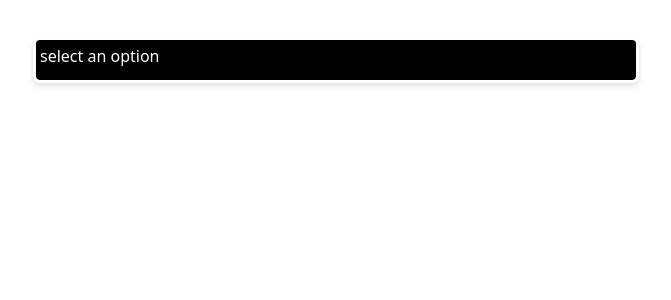
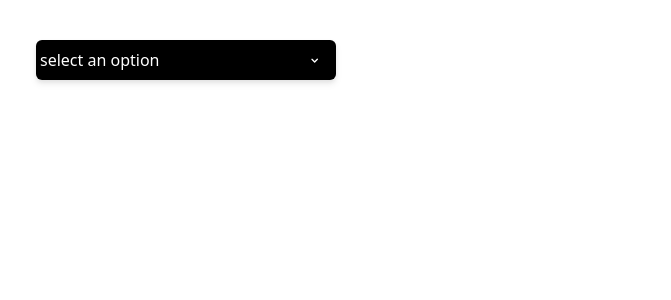
Before and after one commit to LikhitaMagar01/tailwindcss-reusable-components, a Nuxt app: page /autocomplete in a window 1280 px wide. Shown: the top 300 px of the page, without its empty margins (4-675 px from the left). Built offline with nearby package versions, Linux system fonts and the light colour scheme.

Commit message:
select component done/dropdown_icon design remains

```diff
--- a/components/autocomplete.vue
+++ b/components/autocomplete.vue
@@ -1,4 +1,5 @@
 <script setup>
+import icon from "@/components/icon.vue";
 let emit = defineEmits(['input']);
 defineProps({
     options: {
@@ -17,21 +18,22 @@ defineProps({
     },
 })
 let open = ref(false)
+let isOpen = ref(false)
 let selected = ref('select an option')
-//   function selectedfun(){
-//     let selectedoption = props.default ? props.default : props.option.length > 0 ? props.option[0] : null;
-//     return `${selectedoption}`;
-//   };
-
 </script>
 
 <template>
     <div class="m-10">
-  <div class="relative w-2/4 h-10 bg-black drop-shadow-md text-white text-left outline rounded sm outline-sm" :tabindex="tabindex">
-    <div class="bg-black rounded-sm p-1" @click="open = !open">
+  <div class="grid grid-cols-1 p-1 w-1/4 h-10 bg-black drop-shadow-md text-white text-left relative rounded-md outline-sm" :tabindex="tabindex">
+    <div class="flex place-items-center justify-between" @click="open = !open">
       {{ selected }}
+    <icon path="M5.293 7.293a1 1 0 011.414 0L10 10.586l3.293-3.293a1 1 0 111.414 1.414l-4 4a1 1 0 01-1.414 0l-4-4a1 1 0 010-1.414z" iconSize="10" :class="{
+          'rotate-180': open,
+          'rotate-0': !open,
+        }">
+        </icon>
     </div>
-    <div class="bg-black" v-show="open">
+    <div class="bg-black p-1 absolute w-full top-11 rounded-md" v-show="open">
       <div
         v-for="(option, i) of options"
         :key="i"
--- a/pages/autocomplete/index.vue
+++ b/pages/autocomplete/index.vue
@@ -1,10 +1,11 @@
 <script setup>
 import autocomplete from '@/components/autocomplete.vue';
+let assignment = ref(['you belong with me', 'dress', 'permanent marker', 'lucky you', 'wildest dream'])
 </script>
 
 <template>
     <autocomplete
-      :options="['go', 'python', 'rust', 'javascript']"
+      :options="assignment"
       :default="'go'"
       class="select"
       @input="alert(displayToKey($event))"
```
